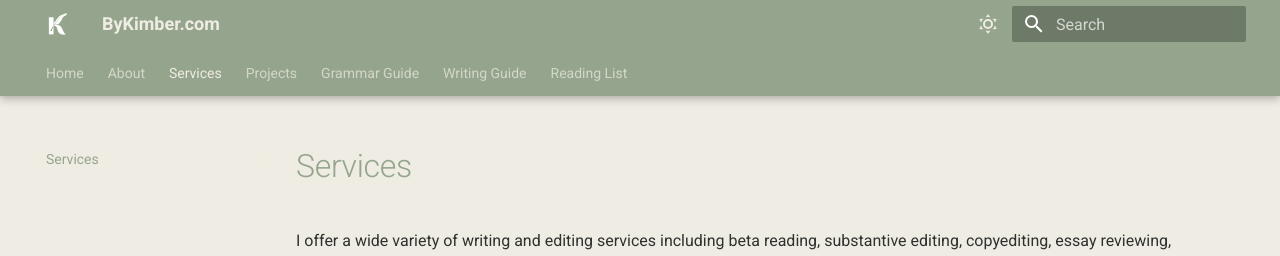
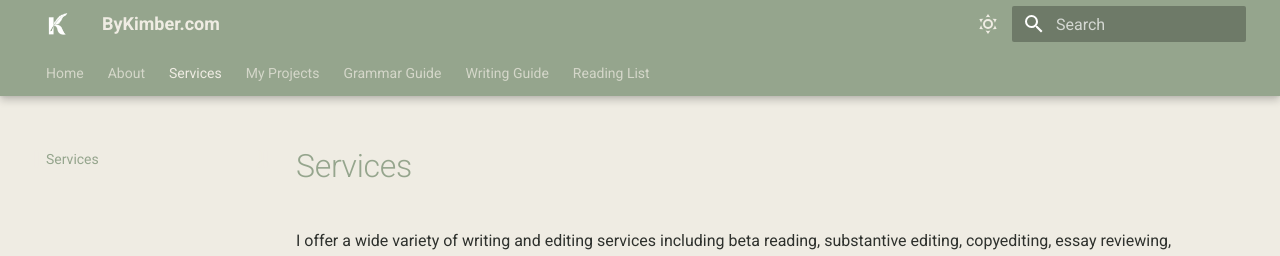
Before and after one commit to moonfIower/bykimber, an MkDocs documentation site: the page built from docs/my-services.md, in a window 1280 px wide. Shown: the top 256 px of the page. Built offline with MkDocs 1.6.1 and Material for MkDocs 9.7.7, drawn with Linux system fonts in a browser that asks for light colours.

```diff
--- a/mkdocs.yml
+++ b/mkdocs.yml
@@ -7,7 +7,7 @@ nav:
   - Home: index.md
   - About: about-me.md
   - Services: my-services.md
-  - Projects:
+  - My Projects:
     - book-projects/index.md
     - book-projects/dragon-witch.md
     - book-projects/butterfly-house.md
```
